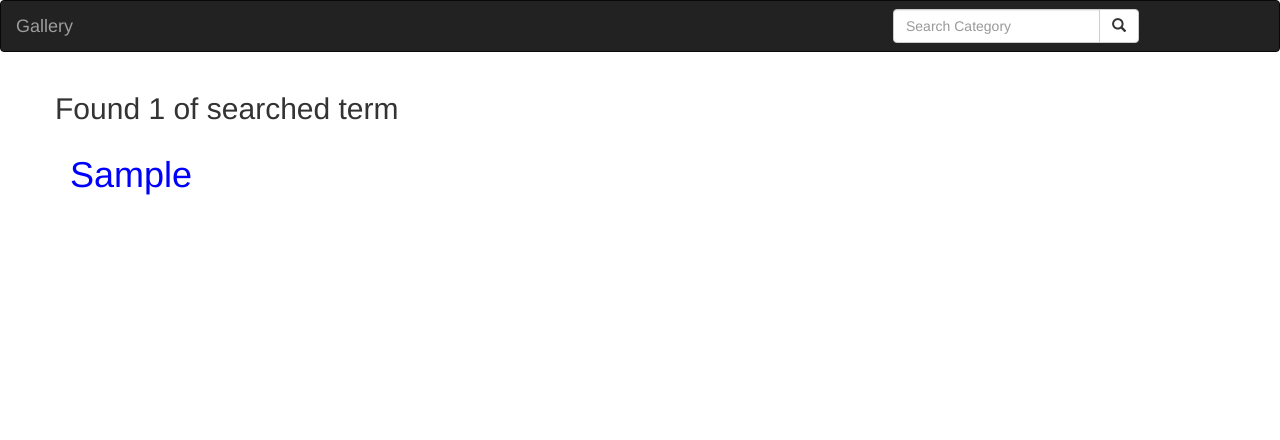
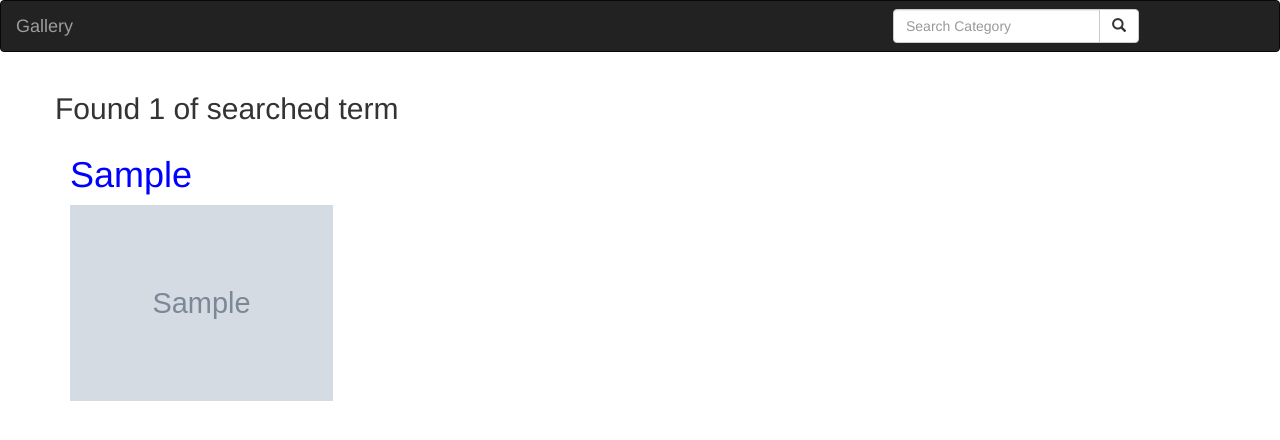
Before and after one commit to Nyirabazungu/Gallery, a Django app: template images/templates/all-images/search.html in a window 1280 px wide. Shown: the top 440 px of the page. Run offline with Django 3.2, Linux system fonts and the light colour scheme; tables that the repository leaves empty hold one stand-in row (values such as "Sample post"); the template is opened without the code that fills it: values that come from a table or form of the project are taken from there, most other values are stand-ins (such as "Sample title", 1, 10 or a date in 2020); grey boxes marked "Sample" are stand-in pictures; some libraries are stand-ins or nearby versions.

```diff
--- a/images/templates/all-images/search.html
+++ b/images/templates/all-images/search.html
@@ -17,6 +17,7 @@
     {% for category in categories %}
       <div class="col-sm-6 col-md-3">
           <h1>{{category.category}}</h1>
+          <img src="{{images_item.images.url}}" class="img-responsive" alt="Image">
 
       </div>
     {% endfor %}
```
